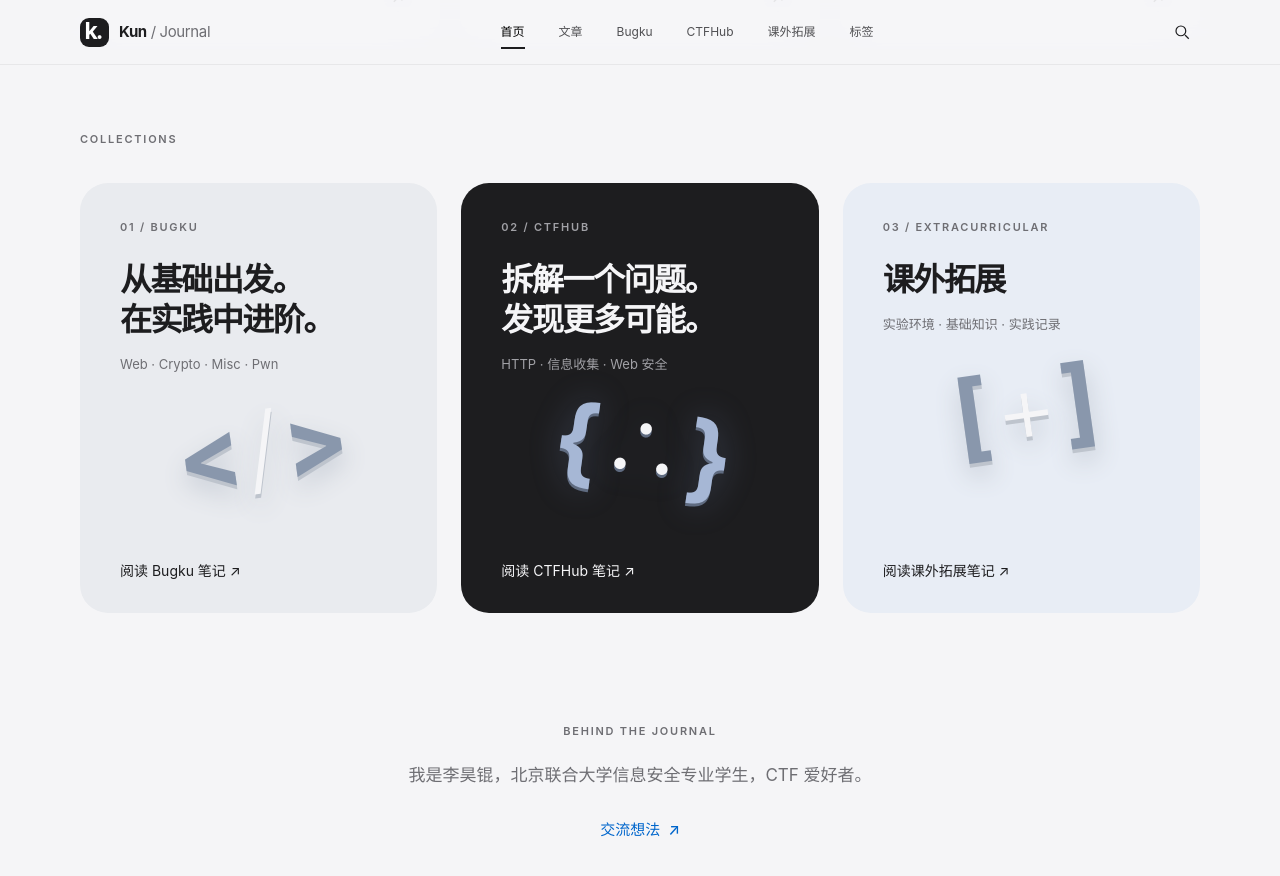
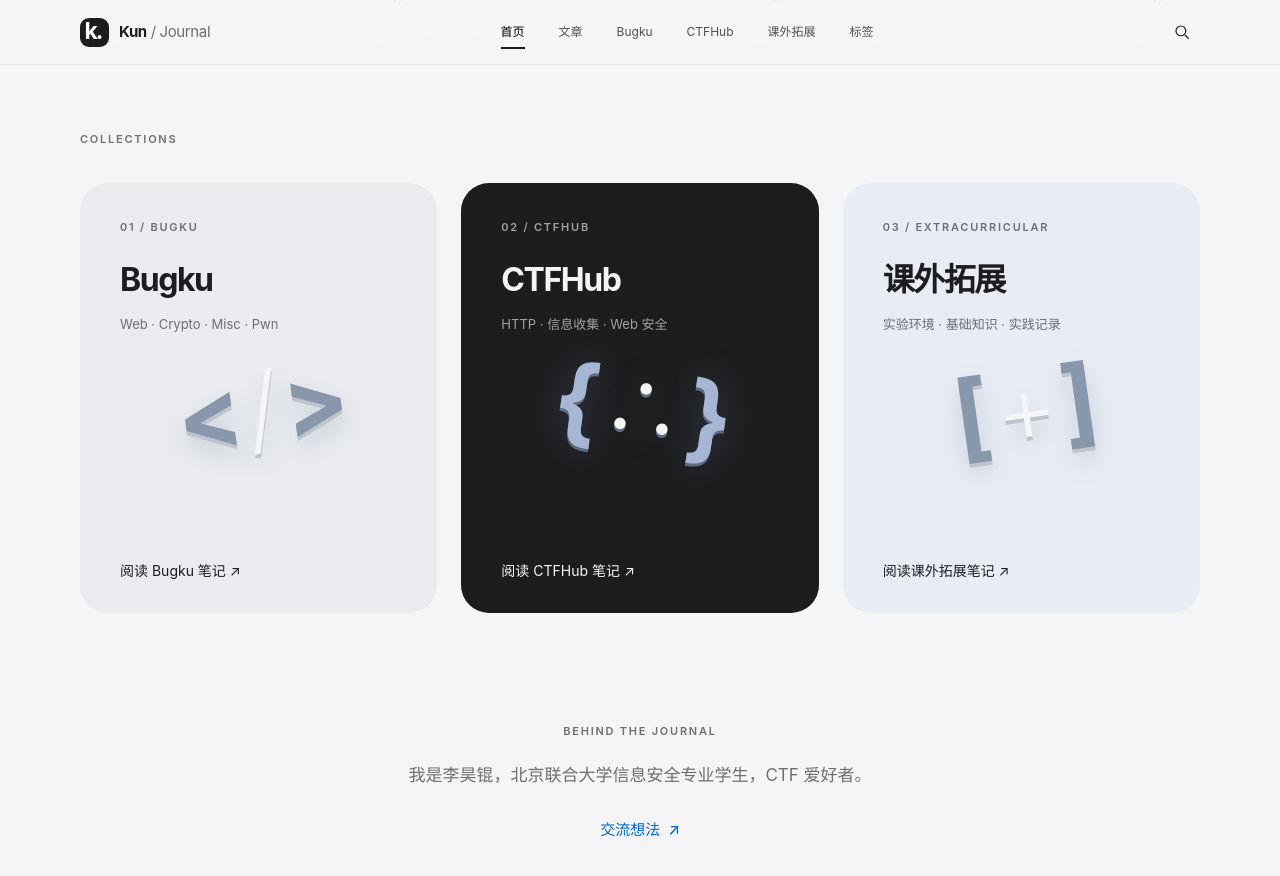
Before and after one commit to Kun-1319/Kun-1319.github.io, a Jekyll site: the page built from index.md, in a window 1280 px wide and 900 px high, scrolled down 1651 px. Shown: the top 876 px of the window. Built offline with Jekyll 4.4.1, drawn with Linux system fonts in a browser that asks for light colours.

Commit message:
Simplify collection headings to category names
Updated collection cards for Bugku, CTFHub, and Extracurricular sections with new titles.

```diff
--- a/_layouts/home.html
+++ b/_layouts/home.html
@@ -16,6 +16,6 @@
 </section>
 <section class="container collections-section">
   <div class="section-heading" data-reveal><div><p class="eyebrow">COLLECTIONS</p><h2 class="sr-only">文章分类</h2></div></div>
-  <div class="collection-grid"><a class="collection-card bugku-collection" href="{{ '/bugku/' | relative_url }}" data-reveal><span class="eyebrow">01 / BUGKU</span><h3>从基础出发。<br>在实践中进阶。</h3><p>Web · Crypto · Misc · Pwn</p><div class="collection-graphic" aria-hidden="true"><span>&lt;</span><span>/</span><span>&gt;</span></div><span class="collection-link">阅读 Bugku 笔记 ↗</span></a><a class="collection-card ctfhub-collection" href="{{ '/ctfhub/' | relative_url }}" data-reveal><span class="eyebrow">02 / CTFHUB</span><h3>拆解一个问题。<br>发现更多可能。</h3><p>HTTP · 信息收集 · Web 安全</p><div class="collection-graphic hub-graphic" aria-hidden="true"><span>{</span><span>∴</span><span>}</span></div><span class="collection-link">阅读 CTFHub 笔记 ↗</span></a><a class="collection-card extracurricular-collection" href="{{ '/extracurricular/' | relative_url }}" data-reveal><span class="eyebrow">03 / EXTRACURRICULAR</span><h3>课外拓展</h3><p>实验环境 · 基础知识 · 实践记录</p><div class="collection-graphic" aria-hidden="true"><span>[</span><span>+</span><span>]</span></div><span class="collection-link">阅读课外拓展笔记 ↗</span></a></div>
+  <div class="collection-grid"><a class="collection-card bugku-collection" href="{{ '/bugku/' | relative_url }}" data-reveal><span class="eyebrow">01 / BUGKU</span><h3>Bugku</h3><p>Web · Crypto · Misc · Pwn</p><div class="collection-graphic" aria-hidden="true"><span>&lt;</span><span>/</span><span>&gt;</span></div><span class="collection-link">阅读 Bugku 笔记 ↗</span></a><a class="collection-card ctfhub-collection" href="{{ '/ctfhub/' | relative_url }}" data-reveal><span class="eyebrow">02 / CTFHUB</span><h3>CTFHub</h3><p>HTTP · 信息收集 · Web 安全</p><div class="collection-graphic hub-graphic" aria-hidden="true"><span>{</span><span>∴</span><span>}</span></div><span class="collection-link">阅读 CTFHub 笔记 ↗</span></a><a class="collection-card extracurricular-collection" href="{{ '/extracurricular/' | relative_url }}" data-reveal><span class="eyebrow">03 / EXTRACURRICULAR</span><h3>课外拓展</h3><p>实验环境 · 基础知识 · 实践记录</p><div class="collection-graphic" aria-hidden="true"><span>[</span><span>+</span><span>]</span></div><span class="collection-link">阅读课外拓展笔记 ↗</span></a></div>
 </section>
 <section class="container about-section" data-reveal><p class="eyebrow">BEHIND THE JOURNAL</p><h2 class="sr-only">关于我</h2><p>我是{{ site.author | escape }}，北京联合大学信息安全专业学生，CTF 爱好者。</p><a class="text-link" href="mailto:{{ site.email | escape }}">交流想法 <span aria-hidden="true">↗</span></a></section>
```
